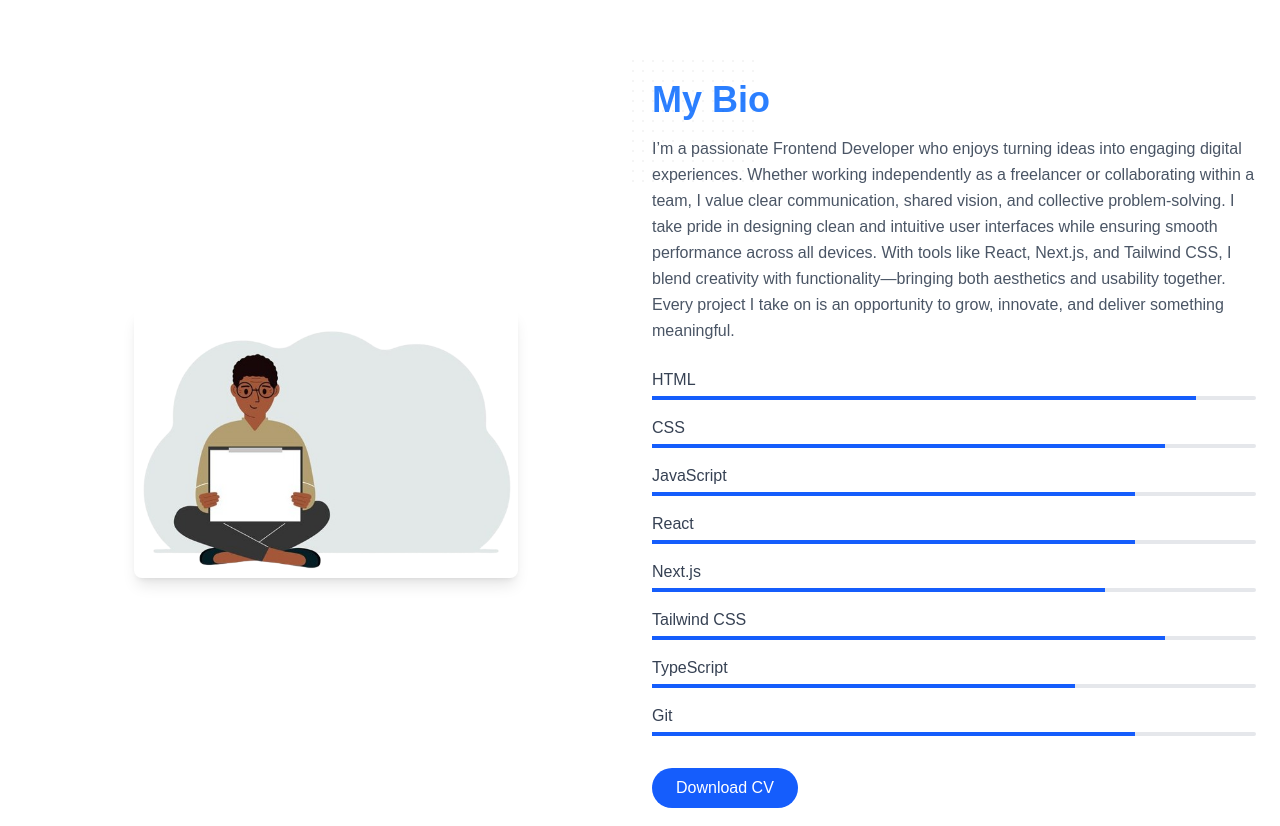
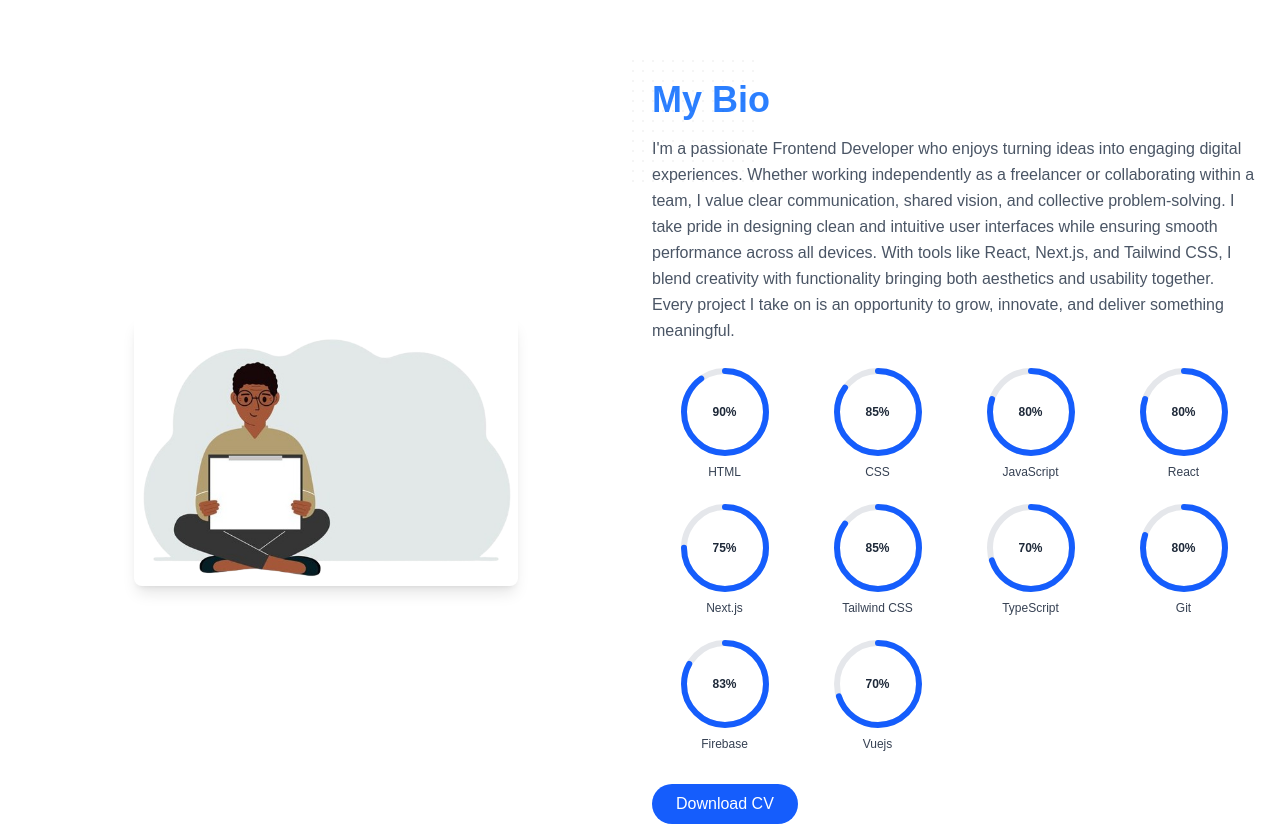
Before and after one commit to pamilerin17/okusanya, a React (Vite) app: page / in a window 1280 px wide. Shown: the part 740-1566 px from the top of the page. Built offline with nearby package versions, Linux system fonts and the light colour scheme.

Commit message:
added new skills

```diff
--- a/src/components/About/About.tsx
+++ b/src/components/About/About.tsx
@@ -1,9 +1,112 @@
-import We from '../../assets/3d-removebg-preview.png'
+import { useEffect, useRef, useState } from "react";
+import We from "../../assets/3d-removebg-preview.png";
+
+const skills = [
+  { name: "HTML", level: 90 },
+  { name: "CSS", level: 85 },
+  { name: "JavaScript", level: 80 },
+  { name: "React", level: 80 },
+  { name: "Next.js", level: 75 },
+  { name: "Tailwind CSS", level: 85 },
+  { name: "TypeScript", level: 70 },
+  { name: "Git", level: 80 },
+  {name: "Firebase", level: 83},
+  {name: "Vuejs", level: 70},
+];
+
+type SkillRingProps = {
+  name: string;
+  level: number;
+  delay: number;
+};
+
+const SkillRing = ({ name, level, delay }: SkillRingProps) => {
+  const [visible, setVisible] = useState(false);
+  const [progress, setProgress] = useState(0);
+  const ref = useRef<HTMLDivElement>(null);
+
+  useEffect(() => {
+    const el = ref.current;
+    if (!el) return;
+
+    const observer = new IntersectionObserver(
+      ([entry]) => {
+        if (entry.isIntersecting) {
+          setVisible(true);
+          observer.disconnect();
+        }
+      },
+      { threshold: 0.3 }
+    );
+
+    observer.observe(el);
+    return () => observer.disconnect();
+  }, []);
+
+  useEffect(() => {
+    if (!visible) return;
+
+    const timeout = setTimeout(() => {
+      const duration = 1200;
+      const start = performance.now();
+
+      const step = (now: number) => {
+        const t = Math.min((now - start) / duration, 1);
+        const eased = 1 - Math.pow(1 - t, 3);
+        setProgress(Math.round(eased * level));
+        if (t < 1) requestAnimationFrame(step);
+      };
+
+      requestAnimationFrame(step);
+    }, delay);
+
+    return () => clearTimeout(timeout);
+  }, [visible, level, delay]);
+
+  const size = 88;
+  const stroke = 6;
+  const radius = (size - stroke) / 2;
+  const circumference = 2 * Math.PI * radius;
+  const offset = circumference - (progress / 100) * circumference;
+
+  return (
+    <div ref={ref} className="flex flex-col items-center gap-2">
+      <div className="relative" style={{ width: size, height: size }}>
+        <svg width={size} height={size} className="-rotate-90">
+          <circle
+            cx={size / 2}
+            cy={size / 2}
+            r={radius}
+            fill="none"
+            stroke="currentColor"
+            strokeWidth={stroke}
+            className="text-gray-200"
+          />
+          <circle
+            cx={size / 2}
+            cy={size / 2}
+            r={radius}
+            fill="none"
+            stroke="currentColor"
+            strokeWidth={stroke}
+            strokeLinecap="round"
+            strokeDasharray={circumference}
+            strokeDashoffset={offset}
+            className="text-blue-600 transition-[stroke-dashoffset] duration-100 ease-linear"
+          />
+        </svg>
+        <div className="absolute inset-0 flex items-center justify-center">
+          <span className="text-xs font-semibold text-gray-800">{progress}%</span>
+        </div>
+      </div>
+      <p className="text-gray-700 text-xs font-medium text-center">{name}</p>
+    </div>
+  );
+};
 
 const BioSection = () => {
   return (
     <section className="container mx-auto px-6 py-16 grid grid-cols-1 md:grid-cols-2 gap-6 items-center">
-
       {/* Left Image */}
       <div className="w-full flex justify-center">
         <img
@@ -20,39 +123,41 @@ const BioSection = () => {
 
         <h2 className="text-4xl font-bold text-blue-500 mb-4">My Bio</h2>
         <p className="text-gray-600 leading-relaxed mb-6">
-        I’m a passionate Frontend Developer who enjoys turning ideas into engaging digital experiences. Whether working independently as a freelancer or collaborating within a team, I value clear communication, shared vision, and collective problem-solving. I take pride in designing clean and intuitive user interfaces while ensuring smooth performance across all devices. With tools like React, Next.js, and Tailwind CSS, I blend creativity with functionality—bringing both aesthetics and usability together. Every project I take on is an opportunity to grow, innovate, and deliver something meaningful.
+          I'm a passionate Frontend Developer who enjoys turning ideas into
+          engaging digital experiences. Whether working independently as a
+          freelancer or collaborating within a team, I value clear
+          communication, shared vision, and collective problem-solving. I
+          take pride in designing clean and intuitive user interfaces while
+          ensuring smooth performance across all devices. With tools like
+          React, Next.js, and Tailwind CSS, I blend creativity with
+          functionality bringing both aesthetics and usability together.
+          Every project I take on is an opportunity to grow, innovate, and
+          deliver something meaningful.
         </p>
 
-
-        {/* Progress Bars */}
-        <div className="mb-8">
-          {[
-            { name: "HTML", level: "90%" },
-            { name: "CSS", level: "85%" },
-            { name: "JavaScript", level: "80%" },
-            { name: "React", level: "80%" },
-            { name: "Next.js", level: "75%" },
-            { name: "Tailwind CSS", level: "85%" },
-            { name: "TypeScript", level: "70%" },
-            { name: "Git", level: "80%" },
-          ].map((skill, index) => (
-            <div key={index} className="mb-4">
-              <p className="text-gray-700 mb-1">{skill.name}</p>
-              <div className=" bg-gray-200 h-1 rounded-full">
-                <div className="bg-blue-600 h-1 " style={{ width: skill.level }}></div>
-              </div>
-            </div>
+        {/* Skill Rings */}
+        <div className="mb-8 grid grid-cols-4 gap-y-6 gap-x-2">
+          {skills.map((skill, index) => (
+            <SkillRing
+              key={skill.name}
+              name={skill.name}
+              level={skill.level}
+              delay={index * 100}
+            />
           ))}
         </div>
 
         {/* Buttons */}
         <div className="flex gap-4">
-          <a href="https://drive.google.com/file/d/1fpRfHHIKRXNu2e9uIENwXqJCNKDIxxES/view?usp=drive_link" target="_blank" rel="noopener noreferrer">
+          <a
+            href="https://drive.google.com/file/d/17HrzODeel-YkE9POYdwcmyx7xZDBy7ot/view?usp=sharing"
+            target="_blank"
+            rel="noopener noreferrer"
+          >
             <button className="cursor-pointer bg-blue-600 text-white px-6 py-2 rounded-full hover:bg-blue-700 transition">
               Download CV
             </button>
           </a>
-
         </div>
       </div>
     </section>
```
